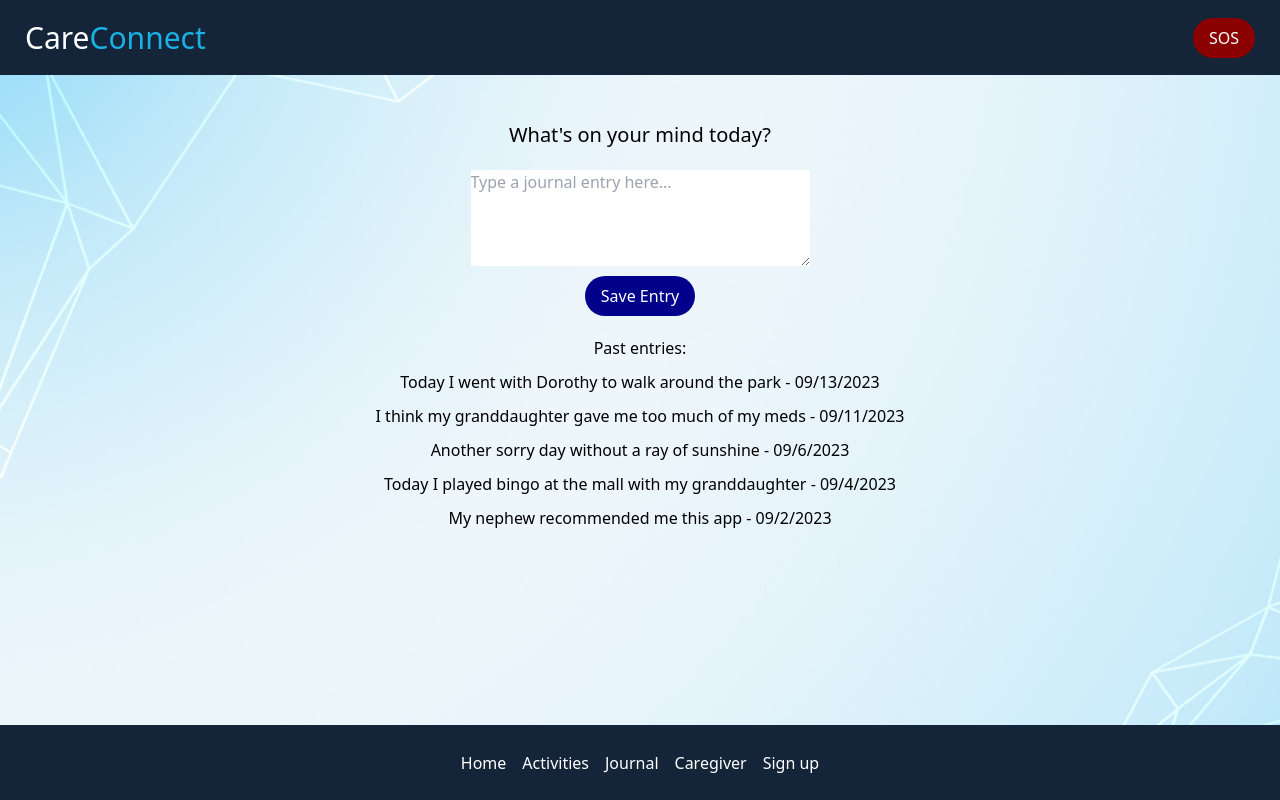
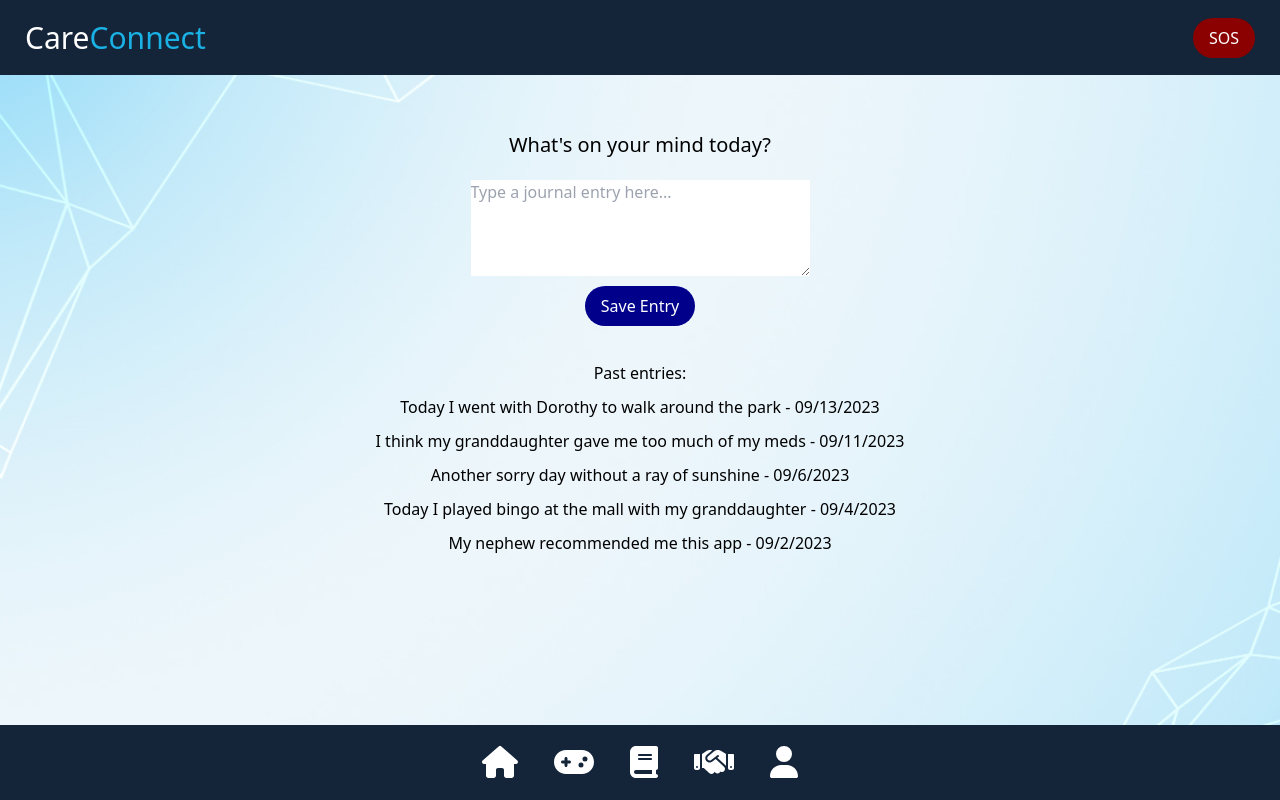
Before and after one commit to joshuaenoch/care-connect, a React (Vite) app in the folder CareConnect/: page /JournalPage in a window 1280 px wide. Built offline with nearby package versions, Linux system fonts and the light colour scheme.

Commit message:
more styling

```diff
--- a/CareConnect/package.json
+++ b/CareConnect/package.json
@@ -12,6 +12,9 @@
   "dependencies": {
     "@emotion/react": "^11.11.1",
     "@emotion/styled": "^11.11.0",
+    "@fortawesome/fontawesome-svg-core": "^6.4.2",
+    "@fortawesome/free-solid-svg-icons": "^6.4.2",
+    "@fortawesome/react-fontawesome": "^0.2.0",
     "@jaredreisinger/react-crossword": "^5.2.0",
     "@mui/material": "^5.14.13",
     "axios": "^1.5.1",
--- a/CareConnect/src/components/Footer.jsx
+++ b/CareConnect/src/components/Footer.jsx
@@ -1,34 +1,36 @@
 import { NavLink } from "react-router-dom";
+import { FontAwesomeIcon } from "@fortawesome/react-fontawesome";
+import { faHome, faGamepad, faBook, faHandshake, faUser, faUserPlus } from "@fortawesome/free-solid-svg-icons";
 
 function Footer() {
   return (
     <div className="footer">
-       <nav className="nav-foot">
+      <nav className="nav-foot">
         <div className="nav-links">
           <ul className="nav-bar">
             <li className="nav-item">
               <NavLink className="nav-link" to="/">
-                Home
+                <FontAwesomeIcon icon={faHome} size="2x"/> {/*Home*/}
               </NavLink>
             </li>
             <li className="nav-item">
               <NavLink className="nav-link" to="/GamePage">
-                Activities
+                <FontAwesomeIcon icon={faGamepad} size="2x"/> {/*Activities*/}
               </NavLink>
             </li>
             <li className="nav-item">
               <NavLink className="nav-link" to="/JournalPage">
-                Journal
+                <FontAwesomeIcon icon={faBook} size="2x"/> {/*Journal*/}
               </NavLink>
             </li>
             <li className="nav-item">
               <NavLink className="nav-link" to="/CaregiverPage">
-                Caregiver
+                <FontAwesomeIcon icon={faHandshake} size="2x"/> {/*Caregiver*/}
               </NavLink>
             </li>
             <li className="nav-item">
               <NavLink className="nav-link" to="/SignIn">
-                Sign up
+                <FontAwesomeIcon icon={faUser} size="2x"/> {/*Sign up*/}
               </NavLink>
             </li>
           </ul>
--- a/CareConnect/src/components/NavBar.jsx
+++ b/CareConnect/src/components/NavBar.jsx
@@ -1,16 +1,39 @@
+import React, { useState } from 'react';
+
 function NavBar() {
+  const [isSOSNoticeVisible, setSOSNoticeVisible] = useState(false);
+
+  const handleSOSClick = () => {
+    setSOSNoticeVisible(true);
+
+    // Automatically hide the notice after 5 seconds (5000 milliseconds)
+    setTimeout(() => {
+      setSOSNoticeVisible(false);
+    }, 3000);
+  };
+
   return (
-    <div className = "nav-container">
-       <nav>
+    <div className="nav-container">
+      <nav>
         <li className="company-name">
-          <div style={{fontSize:"30px"}}>
+          <div style={{ fontSize: "30px" }}>
             Care<span className="connect">Connect</span>
           </div>
         </li>
         <li className="company-name">
-          <button style={{backgroundColor:"darkred", color:"white"}}>SOS</button>
+          <button
+            style={{ backgroundColor: "darkred", color: "white" }}
+            onClick={handleSOSClick}
+          >
+            SOS
+          </button>
         </li>
       </nav>
+      {isSOSNoticeVisible && (
+        <div style={{ backgroundColor: "red", color: "white", textAlign: "center" }}>
+          Your caregiver has been notified!
+        </div>
+      )}
     </div>
   );
 }
--- a/CareConnect/src/index.css
+++ b/CareConnect/src/index.css
@@ -68,6 +68,10 @@ nav ul {
   margin: 0;
   padding: 0;
   list-style: none;
+}
+
+nav ul li {
+  margin: 0px 10px 0px 10px;
 }
 
 nav li a {
--- a/CareConnect/src/pages/Games/Crossword.jsx
+++ b/CareConnect/src/pages/Games/Crossword.jsx
@@ -6,9 +6,8 @@ export default function Crossword() {
       <iframe
         title="Web Crossword Puzzle"
         src="https://www.bestcrosswords.com/"
-        width="100%"
-        height="600px"
-      ></iframe>
+        style={{ width: "100%", height: "100vh" }}
+      />
     </div>
   );
 }
--- a/CareConnect/src/pages/Games/Sudoku.jsx
+++ b/CareConnect/src/pages/Games/Sudoku.jsx
@@ -6,8 +6,7 @@ export default function Sudoku() {
       <iframe
         title="Web Sudoku"
         src="https://www.websudoku.com/"
-        width="100%"
-        height="600px"
+        style={{ width: "100%", height: "100vh" }}
       ></iframe>
     </div>
   );
--- a/CareConnect/src/pages/Games/WordSearch.jsx
+++ b/CareConnect/src/pages/Games/WordSearch.jsx
@@ -6,8 +6,7 @@ export default function WordSearch() {
       <iframe
         title="Web Word Search"
         src="https://word-search-puzzles.appspot.com/"
-        width="100%"
-        height="600px"
+        style={{ width: "100%", height: "100vh"}}
       ></iframe>
     </div>
   );
--- a/CareConnect/src/pages/HomePage.jsx
+++ b/CareConnect/src/pages/HomePage.jsx
@@ -10,16 +10,16 @@ export default function HomePage() {
 
     return (
         <div className="home-container">
-            <h2 className = "title" style={{margin: "50px 0px 50px 0px"}}>Welcome _user name_!</h2>
+            <h2 className = "title" style={{margin: "45px 0px 45px 0px"}}>Welcome _user name_!</h2>
             <div className = "ofthedays">
                 <div className = "oftheday">
                     <div>Memory of the day:</div>
-                    <div style={{marginBottom:"40px", textAlign:"center"}}>"Today I played bingo at the mall with my granddaughter" - 9/4/2023</div>
+                    <div style={{marginBottom:"50px", textAlign:"center"}}>"Today I played bingo at the mall with my granddaughter" - 9/4/2023</div>
                 </div>
                 <div className = "oftheday">
                     <div>Activity of the day:</div>
                     <button
-                        style={{ backgroundColor: "darkblue", color: "white", marginTop: "10px", marginBottom: "40px" }}
+                        style={{ backgroundColor: "darkblue", color: "white", marginTop: "10px", marginBottom: "45px" }}
                         onClick={() => handleClick("/sudoku")}
                     >
                         Play sudoku
@@ -33,7 +33,7 @@ export default function HomePage() {
                 __caregiver__ would love to talk!
             </div>
             <button
-                style={{ backgroundColor: "darkblue", color: "white", marginTop: "10px", marginBottom: "60px" }}
+                style={{ backgroundColor: "darkblue", color: "white", marginTop: "10px", marginBottom: "45px" }}
                 onClick={() => handleClick("/CaregiverPage")}
             >
                 Message your caregiver
--- a/CareConnect/src/pages/JournalPage.jsx
+++ b/CareConnect/src/pages/JournalPage.jsx
@@ -27,7 +27,7 @@ export default function JournalPage() {
 
   return (
     <div className="container">
-      <div style={{ fontSize: "20px", marginTop: "30px", marginBottom: "20px" }}>
+      <div style={{ fontSize: "20px", marginTop: "40px", marginBottom: "20px" }}>
         What's on your mind today?
       </div>
       <textarea
@@ -44,7 +44,7 @@ export default function JournalPage() {
         Save Entry
       </button>
       <div>
-        <h2 style={{ marginTop: "10px", textAlign: "center" }}>Past entries:</h2>
+        <h2 style={{ marginTop: "25px", textAlign: "center" }}>Past entries:</h2>
         <ul>
           {entries.map((entry, index) => (
             <li style={{ marginTop: "10px", textAlign: "center" }} key={index}>
--- a/CareConnect/src/pages/SignIn.jsx
+++ b/CareConnect/src/pages/SignIn.jsx
@@ -10,17 +10,17 @@ function SignIn() {
   return (
     <div className="container">
       <form id="signInForm" onSubmit={handleSubmit}>
-        <h2>Sign In</h2>
-        <input type="email" name="email" placeholder="Email" required />
+        <h2 style={{textAlign: "center", margin: "80px 0px 30px 0px"}}>Sign In</h2>
+        <input style={{ display: "flex", justifyContent: "center" }} type="email" name="email" placeholder="Email" required />
         <input
           type="password"
           name="password"
           placeholder="Password"
           required
         />
-        <button type="submit">Sign In</button>
       </form>
-      <p>Don't have an account? <Link to="/signup">Sign Up</Link></p>
+      <button type="submit" style={{ backgroundColor: "darkblue", color: "white", margin: "30px 0px 30px 0px"}}>Sign In</button>
+      <p>Don't have an account? <Link to="/signup" style={{color: "blue"}}>Sign Up</Link></p>
     </div>
   );
 }
```
Also changed, not shown: 1 other file (tests, documents, lock files or other folders).
